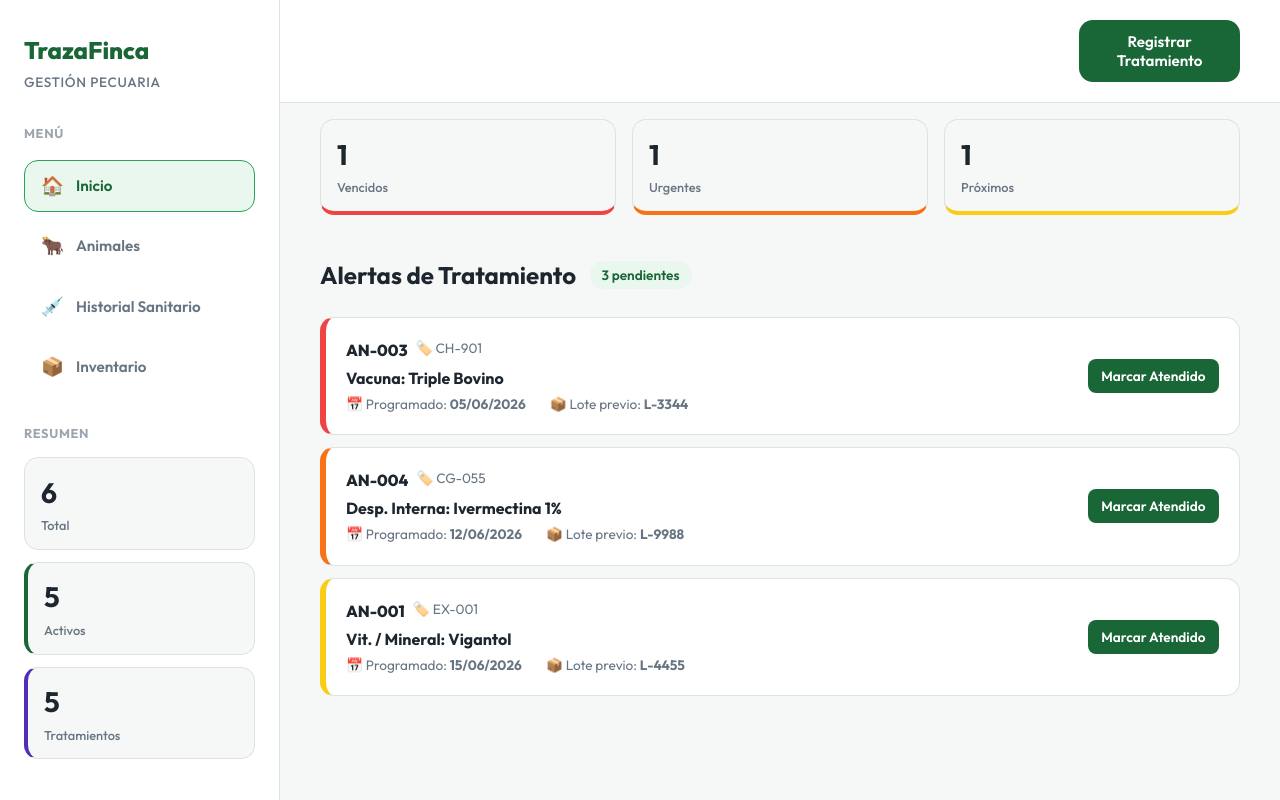
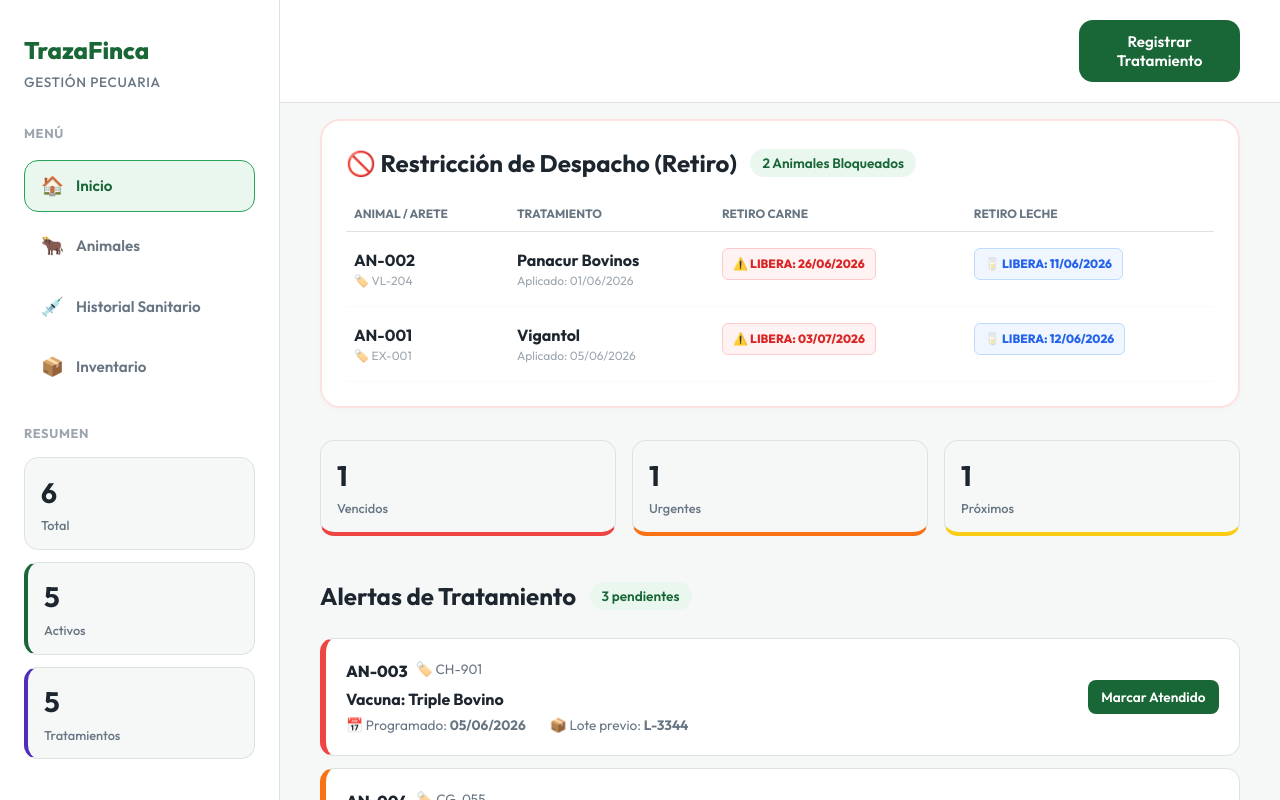
Before and after one commit to Geiner-06/TrazaFinca, a React (Vite) app: page / in a window 1280 px wide. Built offline with nearby package versions, Linux system fonts and the light colour scheme.

Commit message:
TF-28: feat: Ver información de los animales en periodo de retiro

```diff
--- a/src/App.css
+++ b/src/App.css
@@ -3090,3 +3090,67 @@ textarea {
   height: 100%;
   transition: width 0.5s ease-in-out;
 }
+
+/* ==========================================================================
+  WithdrawalMonitor — Con prefijo withdrawal-
+   ========================================================================== */
+.withdrawal-monitor-container {
+  background: white;
+  border-radius: var(--radius-lg);
+  border: 2px solid #fee2e2;
+  padding: 1.5rem;
+  margin-bottom: 2rem;
+  box-shadow: var(--shadow-sm);
+}
+
+.withdrawal-table {
+  width: 100%;
+  border-collapse: collapse;
+  margin-top: 1rem;
+}
+
+.withdrawal-table th {
+  text-align: left;
+  font-size: 0.75rem;
+  color: var(--text-muted);
+  text-transform: uppercase;
+  padding: 0.5rem;
+  border-bottom: 1px solid var(--border);
+}
+
+.withdrawal-table td {
+  padding: 1rem 0.5rem;
+  border-bottom: 1px solid #f8fafc;
+  vertical-align: top;
+}
+
+.sub-text {
+  font-size: 0.75rem;
+  color: var(--text-light);
+}
+
+.status-pill-withdrawal {
+  font-size: 0.75rem;
+  font-weight: 800;
+  padding: 6px 10px;
+  border-radius: 6px;
+  display: inline-block;
+}
+
+.status-pill-withdrawal.meat {
+  background-color: #fef2f2;
+  color: #dc2626;
+  border: 1px solid #fecaca;
+}
+
+.status-pill-withdrawal.milk {
+  background-color: #eff6ff;
+  color: #2563eb;
+  border: 1px solid #bfdbfe;
+}
+
+.ok-check {
+  color: var(--primary);
+  font-weight: 700;
+  font-size: 0.8rem;
+}
--- a/src/App.jsx
+++ b/src/App.jsx
@@ -11,6 +11,7 @@ import DiagnosisFormModal from './components/DiagnosisFormModal.jsx';
 import DiagnosisCard from './components/DiagnosisCard.jsx';
 import CollectiveVaccinationModal from './components/CollectiveVaccinationModal.jsx';
 import InventoryDashboard from './components/InventoryDashboard.jsx';
+import WithdrawalMonitor from './components/WithdrawalMonitor.jsx';
 import './App.css';
 
 function App() {
@@ -31,7 +32,6 @@ function App() {
     return saved ? JSON.parse(saved) : SEED_DIAGNOSES;
   });
   const [isCollectiveModalOpen, setIsCollectiveModalOpen] = useState(false);
-
 
   useEffect(() => {
     localStorage.setItem("trazafinca_animals", JSON.stringify(animals));
@@ -312,6 +312,41 @@ function App() {
     );
   });
 
+  const TODAY_STR = '2026-06-09';
+
+  const withdrawalList = healthRecords.reduce((acc, record) => {
+    const appDate = new Date(record.fechaAplicacion.replace(/-/g, '/'));
+    const today = new Date(TODAY_STR.replace(/-/g, '/'));
+
+    // Calcular fechas de liberación
+    const getReleaseDate = (days) => {
+      if (!days) return null;
+      const date = new Date(appDate);
+      date.setDate(appDate.getDate() + days);
+      return date;
+    };
+
+    const releaseCarne = getReleaseDate(record.periodoRetiroCarne);
+    const releaseLeche = getReleaseDate(record.periodoRetiroLeche);
+
+    const isRestrictedCarne = releaseCarne && releaseCarne > today;
+    const isRestrictedLeche = releaseLeche && releaseLeche > today;
+
+    if (isRestrictedCarne || isRestrictedLeche) {
+      acc.push({
+        animalId: record.animalId,
+        arete: animals.find(a => a.id === record.animalId)?.arete,
+        producto: record.productoComercial,
+        fechaAplicacion: record.fechaAplicacion,
+        isRestrictedCarne,
+        isRestrictedLeche,
+        releaseCarne: releaseCarne?.toISOString().split('T')[0],
+        releaseLeche: releaseLeche?.toISOString().split('T')[0]
+      });
+    }
+    return acc;
+  }, []);
+
   return (
     <div className="app-container">
       <aside className="sidebar">
@@ -396,6 +431,7 @@ function App() {
           </header>
 
           <section className="list-container">
+            <WithdrawalMonitor list={withdrawalList} />
             <AlertDashboard
               alerts={activeAlertsList}
               animals={animals}
--- /dev/null
+++ b/src/components/WithdrawalMonitor.jsx
@@ -0,0 +1,63 @@
+import React from 'react';
+
+export default function WithdrawalMonitor({ list }) {
+    const formatDate = (dateStr) => {
+        if (!dateStr) return 'N/A';
+        return dateStr.split('-').reverse().join('/');
+    };
+
+    return (
+        <div className="withdrawal-monitor-container">
+            <div className="toolbar-title">
+                <h2>🚫 Restricción de Despacho (Retiro)</h2>
+                <span className="badge danger">{list.length} Animales Bloqueados</span>
+            </div>
+
+            <div className="withdrawal-table-wrapper">
+                <table className="withdrawal-table">
+                    <thead>
+                        <tr>
+                            <th>Animal / Arete</th>
+                            <th>Tratamiento</th>
+                            <th>Retiro Carne</th>
+                            <th>Retiro Leche</th>
+                        </tr>
+                    </thead>
+                    <tbody>
+                        {list.map((item, idx) => (
+                            <tr key={idx}>
+                                <td>
+                                    <strong>{item.animalId}</strong>
+                                    <div className="sub-text">🏷️ {item.arete || 'S/A'}</div>
+                                </td>
+                                <td>
+                                    <strong>{item.producto}</strong>
+                                    <div className="sub-text">Aplicado: {formatDate(item.fechaAplicacion)}</div>
+                                </td>
+                                <td>
+                                    {item.isRestrictedCarne ? (
+                                        <div className="status-pill-withdrawal meat">
+                                            ⚠️ LIBERA: {formatDate(item.releaseCarne)}
+                                        </div>
+                                    ) : <span className="ok-check">✔️ APTO</span>}
+                                </td>
+                                <td>
+                                    {item.isRestrictedLeche ? (
+                                        <div className="status-pill-withdrawal milk">
+                                            🥛 LIBERA: {formatDate(item.releaseLeche)}
+                                        </div>
+                                    ) : <span className="ok-check">✔️ APTO</span>}
+                                </td>
+                            </tr>
+                        ))}
+                    </tbody>
+                </table>
+                {list.length === 0 && (
+                    <div className="empty-state-mini">
+                        ✅ No hay animales en período de retiro actualmente.
+                    </div>
+                )}
+            </div>
+        </div>
+    );
+}
--- a/src/data/seed.js
+++ b/src/data/seed.js
@@ -78,6 +78,8 @@ export const SEED_HEALTH_RECORDS = [
         tipoTratamiento: "vacuna",
         fechaAplicacion: "2026-05-10",
         productoComercial: "Antraxvac",
+        periodoRetiroCarne: 25,
+        periodoRetiroLeche: 10,
         lote: "L-9988-A",
         dosis: "2 ml",
         viaAdministracion: "Subcutánea",
@@ -99,6 +101,8 @@ export const SEED_HEALTH_RECORDS = [
         animalId: "AN-002",
         tipoTratamiento: "desparasitacion_interna",
         fechaAplicacion: "2026-06-01",
+        periodoRetiroCarne: 25,
+        periodoRetiroLeche: 10,
         productoComercial: "Panacur Bovinos",
         lote: "B-7722-X",
         dosis: "10 ml",
@@ -115,6 +119,8 @@ export const SEED_HEALTH_RECORDS = [
         animalId: "AN-003",
         tipoTratamiento: "vacuna",
         fechaAplicacion: "2026-05-05",
+        periodoRetiroCarne: 20,
+        periodoRetiroLeche: 0,
         productoComercial: "Triple Bovino",
         lote: "L-3344",
         dosis: "5 ml",
@@ -131,6 +137,8 @@ export const SEED_HEALTH_RECORDS = [
         animalId: "AN-004",
         tipoTratamiento: "desparasitacion_interna",
         fechaAplicacion: "2026-05-05",
+        periodoRetiroCarne: 30,
+        periodoRetiroLeche: 3,
         productoComercial: "Ivermectina 1%",
         lote: "L-9988",
         dosis: "2 ml",
@@ -146,7 +154,9 @@ export const SEED_HEALTH_RECORDS = [
         id: "REC-005",
         animalId: "AN-001",
         tipoTratamiento: "vitamina_mineral",
-        fechaAplicacion: "2026-05-16",
+        fechaAplicacion: "2026-06-05",
+        periodoRetiroCarne: 28,
+        periodoRetiroLeche: 7,
         productoComercial: "Vigantol",
         lote: "L-4455",
         dosis: "5 ml",
```
